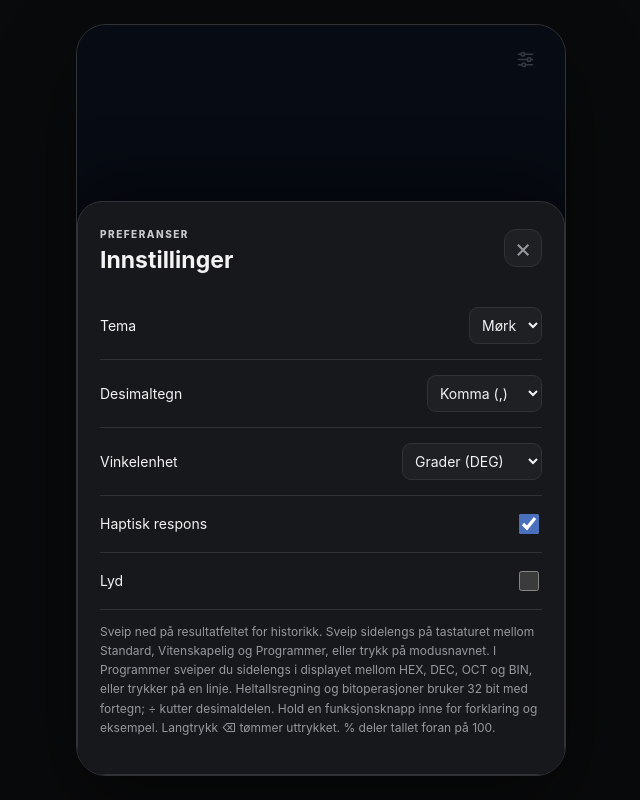
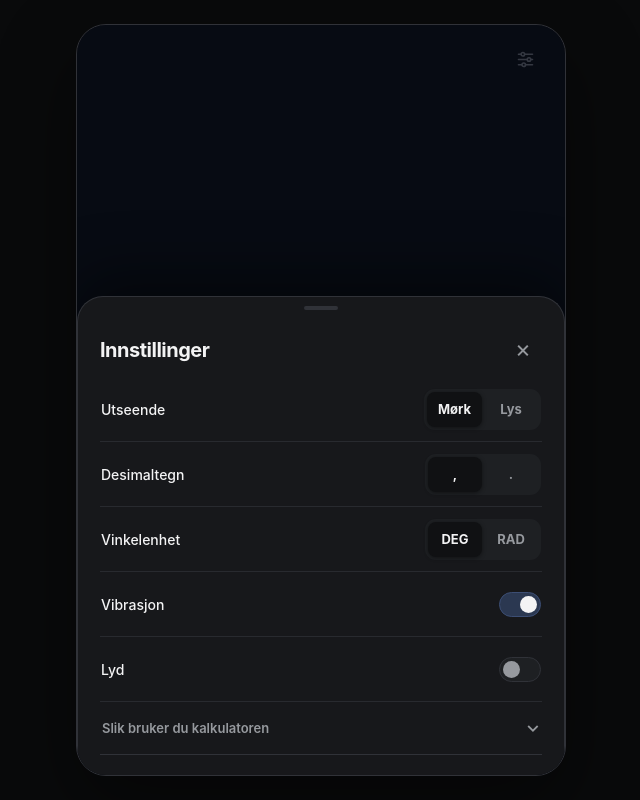
Before and after one commit to kkas18/NY_Kalkulator, a plain HTML site: page index.html in a window 1280 px wide. Both pictures are taken after a click on the button 844 px from the left and 59 px from the top of the page. Shown: the whole page, without its empty margins (319-959 px from the left). Drawn offline with Linux system fonts and the light colour scheme.

Commit message:
Add files via upload

```diff
--- a/app.js
+++ b/app.js
@@ -88,7 +88,9 @@
     const result=$('#result'),expression=$('#expression');
     result.classList.remove('error');expression.textContent=evaluated?pretty(lastExpression)+' =':pretty(expr);
     const value=evaluated?lastAnswer:preview();
-    result.textContent=value!==null?fmt(value):expr?pretty(expr):'0';
+    // Keep the literal number visible while typing: 0, and 0. must not collapse to 0.
+    const standalone=/^-?(?:\d+(?:\.\d*)?|\.\d+)$/.test(expr);
+    result.textContent=evaluated?fmt(lastAnswer):standalone?pretty(expr):/\.$/.test(expr)?pretty(expr):value!==null?fmt(value):expr?pretty(expr):'0';
     $('#memoryFlag').hidden=!memorySet;$('#readoutMeta').hidden=!memorySet;
     result.scrollLeft=result.scrollWidth;expression.scrollLeft=expression.scrollWidth;
   }
@@ -115,7 +117,7 @@
       case 'sign':edit(true);expr=expr.startsWith('-')?expr.slice(1):'-'+(expr||'0');break;
       case 'ans':appendConstant(raw(lastAnswer));return;
       case 'inverse-mode':inverse=!inverse;$('#inverseButton').setAttribute('aria-pressed',String(inverse));document.querySelectorAll('[data-fn][data-inverse]').forEach(b=>b.textContent=inverse?({asin:'sin⁻¹',acos:'cos⁻¹',atan:'tan⁻¹',exp:'eˣ',pow10:'10ˣ',cbrt:'∛'}[b.dataset.inverse]):({sqrt:'√'}[b.dataset.fn]||b.dataset.fn));$('[data-action="square"]').textContent=inverse?'x³':'x²';$('[data-op="^"]').textContent=inverse?'ʸ√x':'xʸ';return;
-      case 'angle':settings.angle=settings.angle==='DEG'?'RAD':'DEG';$('#angleSelect').value=settings.angle;$('#angleButton').textContent=settings.angle;store();break;
+      case 'angle':settings.angle=settings.angle==='DEG'?'RAD':'DEG';syncSettings();store();break;
       case 'equals':equals();return;
       case 'copy':copy();return;
       case 'paste':paste();return;
@@ -137,7 +139,7 @@
     if(action==='equals'){if(!program.pending||program.awaiting)return;try{const result=programCalculate(program.acc,program.pending,value);const expression=programText(program.acc,program.base)+' '+programSymbol[program.pending]+' '+programText(value,program.base);history.unshift({kind:'program',expression,result:Number(result),base:program.base});history=history.slice(0,50);storeHistory();program.entry=programText(result,program.base);program.acc=null;program.pending=null;program.awaiting=true;program.label=expression+' =';renderProgram();feedback(true)}catch(error){showToast(error.message)}return}
     if(program.pending&&!program.awaiting){try{const result=programCalculate(program.acc,program.pending,value);program.entry=programText(result,program.base);program.acc=result}catch(error){showToast(error.message);return}}else program.acc=value;program.pending=action;program.awaiting=true;program.label='';renderProgram()}
   function setMode(next){if(next===mode)return;mode=next;const programMode=next==='programmer';$('#science').hidden=next!=='scientific';$('#standardPad').hidden=programMode;$('#programPad').hidden=!programMode;$('#readout').hidden=programMode;$('#programReadout').hidden=!programMode;const button=$('#modeToggle');const labels={standard:'Standard',scientific:'Vitenskapelig',programmer:'Programmer'};button.firstChild.textContent=labels[next]+' ';button.querySelector('span').textContent='›';const nextMode=modeOrder[(modeOrder.indexOf(next)+1)%modeOrder.length];button.setAttribute('aria-label',labels[next]+' modus. Bytt til '+labels[nextMode]);if(programMode)renderProgram()}
-  function syncSettings(){document.documentElement.dataset.theme=settings.theme;document.querySelector('meta[name="theme-color"]').content=settings.theme==='light'?'#eeeeec':'#090a0b';$('#themeSelect').value=settings.theme;$('#decimalSelect').value=settings.decimal;$('#angleSelect').value=settings.angle;$('#angleButton').textContent=settings.angle;$('#decimalButton').textContent=settings.decimal;$('#vibrationCheck').checked=settings.vibration;$('#soundCheck').checked=settings.sound;render()}
+  function syncSettings(){document.documentElement.dataset.theme=settings.theme;document.querySelector('meta[name="theme-color"]').content=settings.theme==='light'?'#eeeeec':'#090a0b';for(const [id,value] of [['themeChoices',settings.theme],['decimalChoices',settings.decimal],['angleChoices',settings.angle]])document.querySelectorAll('#'+id+' button').forEach(button=>button.setAttribute('aria-pressed',String(button.dataset.value===value)));$('#angleButton').textContent=settings.angle;$('#decimalButton').textContent=settings.decimal;$('#vibrationToggle').setAttribute('aria-checked',String(settings.vibration));$('#soundToggle').setAttribute('aria-checked',String(settings.sound));render()}
   function renderHistory(){const root=$('#historyList');root.replaceChildren();if(!history.length){const p=document.createElement('p');p.className='empty';p.textContent='Ingen beregninger ennå';root.append(p);return}history.forEach((item,i)=>{if(typeof item.expression!=='string'||!Number.isFinite(item.result))return;const b=document.createElement('button'),small=document.createElement('small'),strong=document.createElement('strong'),base=[2,8,10,16].includes(item.base)?item.base:10;b.className='hist-item';b.dataset.index=i;small.textContent=item.kind==='program'?item.expression+' · '+({16:'HEX',10:'DEC',8:'OCT',2:'BIN'}[base]):pretty(item.expression);strong.textContent=item.kind==='program'?programText(BigInt(Math.trunc(item.result)),base,true):fmt(item.result);b.append(small,strong);root.append(b)})}
   let previousFocus=null;
   function openSheet(id){previousFocus=document.activeElement;$('#historySheet').hidden=true;$('#settingsSheet').hidden=true;$('#guideSheet').hidden=true;$('#overlay').hidden=false;$(id).hidden=false;$(id).querySelector('[data-close]').focus()}
@@ -186,11 +188,8 @@
   $('#overlay').addEventListener('click',closeSheet);document.querySelectorAll('[data-close]').forEach(b=>b.addEventListener('click',closeSheet));
   $('#historyList').addEventListener('click',e=>{const b=e.target.closest('[data-index]');if(!b)return;const h=history[Number(b.dataset.index)];if(h.kind==='program'){program.base=[2,8,10,16].includes(h.base)?h.base:10;program.entry=programText(BigInt(h.result),program.base);program.acc=null;program.pending=null;program.awaiting=false;program.label='';renderProgramDigits();setMode('programmer');renderProgram()}else{expr=raw(h.result);evaluated=false;setMode('standard');render()}closeSheet()});
   $('#clearHistory').addEventListener('click',()=>{history=[];storeHistory();renderHistory();showToast('Historikk tømt')});
-  $('#themeSelect').addEventListener('change',e=>{settings.theme=e.target.value;store();syncSettings()});
-  $('#decimalSelect').addEventListener('change',e=>{settings.decimal=e.target.value;store();syncSettings();renderHistory()});
-  $('#angleSelect').addEventListener('change',e=>{settings.angle=e.target.value;store();syncSettings()});
-  $('#vibrationCheck').addEventListener('change',e=>{settings.vibration=e.target.checked;store()});
-  $('#soundCheck').addEventListener('change',e=>{settings.sound=e.target.checked;store()});
+  for(const [id,key] of [['themeChoices','theme'],['decimalChoices','decimal'],['angleChoices','angle']])$('#'+id).addEventListener('click',e=>{const button=e.target.closest('button[data-value]');if(!button)return;settings[key]=button.dataset.value;store();syncSettings();if(key==='decimal')renderHistory()});
+  for(const [id,key] of [['vibrationToggle','vibration'],['soundToggle','sound']])$('#'+id).addEventListener('click',()=>{settings[key]=!settings[key];store();syncSettings()});
   document.addEventListener('keydown',e=>{if(!$('#overlay').hidden){if(e.key==='Escape')closeSheet();return}if(e.target.closest?.('button,select,input'))return;if(mode==='programmer'){const key=e.key.toUpperCase();if(/^[0-9A-F]$/.test(key)&&parseInt(key,16)<program.base)programDigit(key);else if(e.key==='Backspace')programAction('backspace');else if(e.key==='Escape')programAction('clear');else if(e.key==='Enter'||e.key==='='){e.preventDefault();programAction('equals')}else if({'+':'add','-':'sub','*':'mul','/':'div'}[e.key])programAction({'+':'add','-':'sub','*':'mul','/':'div'}[e.key]);return}if(/^[0-9]$/.test(e.key))inputDigit(e.key);else if(e.key==='.'||e.key===',')dot();else if(['+','-','*','/','^'].includes(e.key))operator(e.key);else if(e.key==='Enter'||e.key==='='){e.preventDefault();equals()}else if(e.key==='Backspace')perform('backspace');else if(e.key==='Escape')perform('clear');else if(e.key==='%')perform('percent')});
   window.addEventListener('beforeinstallprompt',e=>{e.preventDefault();installEvent=e;$('#installButton').hidden=false});
   $('#installButton').addEventListener('click',async()=>{if(!installEvent)return;installEvent.prompt();await installEvent.userChoice;installEvent=null;$('#installButton').hidden=true});
--- a/index.html
+++ b/index.html
@@ -74,14 +74,14 @@
       <button class="sheet-link" id="clearHistory">Tøm historikk</button>
     </aside>
     <aside class="sheet" id="settingsSheet" role="dialog" aria-modal="true" aria-label="Innstillinger" hidden>
-      <div class="sheet-head"><div><small>PREFERANSER</small><h2>Innstillinger</h2></div><button class="icon-button close" data-close aria-label="Lukk innstillinger">×</button></div>
+      <div class="sheet-head"><div><h2>Innstillinger</h2></div><button class="icon-button close" data-close aria-label="Lukk innstillinger">×</button></div>
       <div class="settings-content">
-        <label class="setting"><span>Tema</span><select id="themeSelect"><option value="dark">Mørk</option><option value="light">Lys</option></select></label>
-        <label class="setting"><span>Desimaltegn</span><select id="decimalSelect"><option value=",">Komma (,)</option><option value=".">Punktum (.)</option></select></label>
-        <label class="setting"><span>Vinkelenhet</span><select id="angleSelect"><option value="DEG">Grader (DEG)</option><option value="RAD">Radianer (RAD)</option></select></label>
-        <label class="setting"><span>Haptisk respons</span><input id="vibrationCheck" type="checkbox"></label>
-        <label class="setting"><span>Lyd</span><input id="soundCheck" type="checkbox"></label>
-        <p class="help">Sveip ned på resultatfeltet for historikk. Sveip sidelengs på tastaturet mellom Standard, Vitenskapelig og Programmer, eller trykk på modusnavnet. I Programmer sveiper du sidelengs i displayet mellom HEX, DEC, OCT og BIN, eller trykker på en linje. Heltallsregning og bitoperasjoner bruker 32 bit med fortegn; ÷ kutter desimaldelen. Hold en funksjonsknapp inne for forklaring og eksempel. Langtrykk ⌫ tømmer uttrykket. % deler tallet foran på 100.</p>
+        <div class="setting"><span id="themeLabel">Utseende</span><div class="choice" role="group" aria-labelledby="themeLabel" id="themeChoices"><button type="button" data-value="dark" aria-pressed="true">Mørk</button><button type="button" data-value="light" aria-pressed="false">Lys</button></div></div>
+        <div class="setting"><span id="decimalLabel">Desimaltegn</span><div class="choice" role="group" aria-labelledby="decimalLabel" id="decimalChoices"><button type="button" data-value="," aria-pressed="true">,</button><button type="button" data-value="." aria-pressed="false">.</button></div></div>
+        <div class="setting"><span id="angleLabel">Vinkelenhet</span><div class="choice" role="group" aria-labelledby="angleLabel" id="angleChoices"><button type="button" data-value="DEG" aria-pressed="true">DEG</button><button type="button" data-value="RAD" aria-pressed="false">RAD</button></div></div>
+        <div class="setting"><span id="vibrationLabel">Vibrasjon</span><button type="button" class="toggle" id="vibrationToggle" role="switch" aria-labelledby="vibrationLabel" aria-checked="true"></button></div>
+        <div class="setting"><span id="soundLabel">Lyd</span><button type="button" class="toggle" id="soundToggle" role="switch" aria-labelledby="soundLabel" aria-checked="false"></button></div>
+        <details class="settings-help"><summary>Slik bruker du kalkulatoren</summary><div class="help"><p>Sveip sidelengs på tastaturet for å bytte mellom Standard, Vitenskapelig og Programmer. Trykk på modusnavnet for å bytte direkte.</p><p>Sveip ned på displayet for historikk. I Programmer kan du sveipe sidelengs på displayet mellom HEX, DEC, OCT og BIN. Beregningene bruker 32 bit med fortegn.</p><p>Hold en funksjonsknapp inne for forklaring og eksempel. Hold ⌫ inne for å tømme uttrykket. % deler tallet foran på 100.</p></div></details>
         <button class="install" id="installButton" hidden>Installer kalkulator</button>
       </div>
     </aside>
--- a/styles.css
+++ b/styles.css
@@ -62,3 +62,27 @@
 @media(max-height:750px){.program-readout{min-height:150px;padding-top:35px}.program-pad{gap:5px}.program-actions,.program-letters,.program-digits{gap:5px}.program-actions button,.program-letters button{min-height:34px}.program-digits button{min-height:43px}.base-row{min-height:36px;padding:3px 8px}}
 @media(max-height:690px){.program-readout{padding-top:35px}.base-row{min-height:32px}}
 @media(max-height:600px){.app{gap:4px;padding-top:calc(env(safe-area-inset-top) + 4px);padding-bottom:calc(env(safe-area-inset-bottom) + 6px)}.mode-toggle{min-height:30px}.readout{min-height:70px}.expression{min-height:20px;font-size:15px}.result{font-size:clamp(32px,9vw,48px)}.program-pad{gap:4px}.program-actions,.program-letters,.program-digits{gap:4px}.program-actions button,.program-letters button{min-height:29px}.program-digits button{min-height:38px}.program-readout{min-height:0;padding:42px 2px 5px}.base-row{min-height:26px;padding:2px 8px}.program-expression{min-height:14px;font-size:10px}}
+
+/* Settings: compact choices, restrained color and a single optional help section. */
+#settingsSheet{padding:9px 22px calc(env(safe-area-inset-bottom) + 20px);border-color:var(--line);border-bottom:0;border-radius:26px 26px 0 0}
+#settingsSheet::before{content:"";align-self:center;width:34px;height:4px;margin:0 0 19px;border-radius:8px;background:var(--line);flex:none}
+#settingsSheet .sheet-head{margin-bottom:10px}
+#settingsSheet .sheet-head h2{font-size:20px;font-weight:650;letter-spacing:-.025em}
+#settingsSheet .close{width:38px;height:38px;border:0;background:transparent;color:var(--muted);font-size:24px}
+#settingsSheet .settings-content{min-height:0;scrollbar-width:thin}
+#settingsSheet .setting{min-height:65px;padding:10px 1px;gap:8px;font-size:14px;font-weight:550;border-color:color-mix(in srgb,var(--line) 70%,transparent)}
+#settingsSheet .choice{display:flex;flex:none;gap:2px;padding:3px;border-radius:11px;background:var(--key)}
+#settingsSheet .choice button{min-width:54px;min-height:35px;padding:0 11px;border:0;border-radius:8px;background:transparent;color:var(--muted);font-size:13px;font-weight:650;touch-action:manipulation}
+#settingsSheet .choice button[aria-pressed="true"]{background:var(--panel);color:var(--text);box-shadow:0 1px 4px var(--shadow)}
+#settingsSheet .choice button:focus-visible,#settingsSheet .toggle:focus-visible,#settingsSheet summary:focus-visible{outline:2px solid var(--accent-strong);outline-offset:2px}
+#settingsSheet .toggle{position:relative;width:42px;height:25px;flex:none;border:1px solid var(--line);border-radius:99px;background:var(--key);touch-action:manipulation}
+#settingsSheet .toggle::after{content:"";position:absolute;top:3px;left:3px;width:17px;height:17px;border-radius:50%;background:var(--muted);transition:transform .18s ease,background .18s ease}
+#settingsSheet .toggle[aria-checked="true"]{background:color-mix(in srgb,var(--accent-strong) 30%,var(--key));border-color:color-mix(in srgb,var(--accent-strong) 45%,var(--line))}
+#settingsSheet .toggle[aria-checked="true"]::after{transform:translateX(17px);background:var(--text)}
+#settingsSheet .settings-help{border-bottom:1px solid var(--line);color:var(--muted)}
+#settingsSheet .settings-help summary{list-style:none;padding:18px 2px;font-size:13px;font-weight:600;cursor:pointer;touch-action:manipulation}
+#settingsSheet .settings-help summary::-webkit-details-marker{display:none}
+#settingsSheet .settings-help summary::after{content:"⌄";float:right;font-size:18px;line-height:12px;transition:transform .18s}
+#settingsSheet .settings-help[open] summary::after{transform:rotate(180deg)}
+#settingsSheet .help{padding:0 3px 10px;font-size:12px;line-height:1.55}
+#settingsSheet .help p{margin:0 0 10px}
--- a/sw.js
+++ b/sw.js
@@ -1,4 +1,4 @@
-const CACHE = 'kalkulator-precision-v8';
+const CACHE = 'kalkulator-precision-v9';
 const ASSETS = ['./','./index.html','./styles.css','./app.js','./manifest.webmanifest','./icons/icon.svg','./icons/icon-192.png','./icons/icon-512.png','./icons/icon-maskable-512.png','./icons/apple-touch-icon.png'];
 self.addEventListener('install', event => {
   event.waitUntil(caches.open(CACHE).then(cache => cache.addAll(ASSETS)).then(() => self.skipWaiting()));
```
